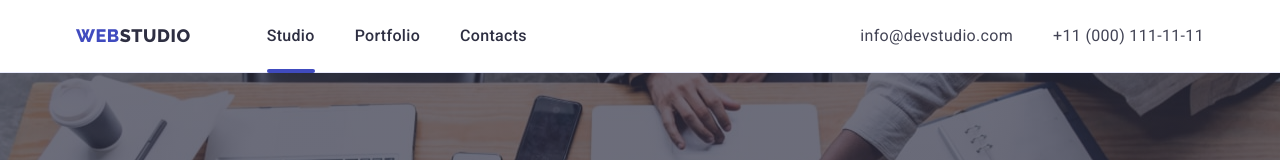
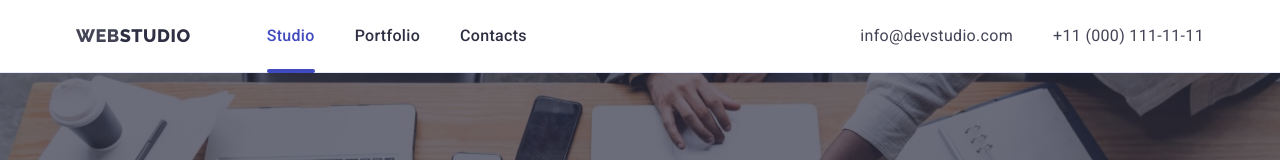
Before and after one commit to valyadum/goit-markup-hw-04, a plain HTML site: page index.html in a window 1280 px wide. Shown: the top 160 px of the page. Drawn offline with nearby package versions, Linux system fonts and the light colour scheme.

Commit message:
commit finish

```diff
--- a/css/styles.css
+++ b/css/styles.css
@@ -118,7 +118,7 @@ nav {
     display: flex;
     flex-direction: row;
     align-items: center;
-    color: var(--focus-button);
+
 
 }
 
@@ -134,10 +134,7 @@ nav {
     gap: 40px;
 
 }
-.page-nav .current {
-    position: relative;
-    color: var(--focus-button);
-}
+
 .page-nav .link {
     display: flex;
     color: var(--site-color-two);
@@ -184,8 +181,13 @@ address {
 .address-link .link:focus {
     color: var(--focus-button);
 }
+.title-nav .current{
+    color: var(--focus-button);
+}
+.current {
+    position: relative;
 
-
+}
 
 .current::after{
     content: "";
```
